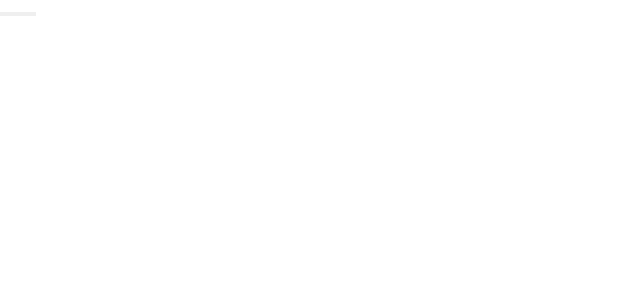
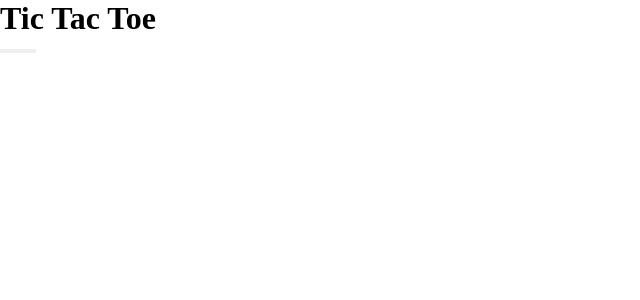
Before and after one commit to gerretkubota/tic-tac-toe-react-hooks, a React app: page / in a window 1280 px wide. Shown: the top 300 px of the page, without its empty margins (0-640 px from the left). Built offline with nearby package versions, Linux system fonts and the light colour scheme.

Commit message:
Adding Header component

```diff
--- a/src/App.jsx
+++ b/src/App.jsx
@@ -1,10 +1,12 @@
 import React from 'react';
 import Board from './components/Board.jsx';
+import Header from './components/Header.jsx';
 
 import '../public/styles/main.css';
 
 const App = () => (
   <div className="app column column-center">
+    <Header title="Tic Tac Toe" />
     <Board />
   </div>
 );
--- /dev/null
+++ b/src/components/Header.jsx
@@ -0,0 +1,14 @@
+import React from 'react';
+import PropTypes from 'prop-types';
+
+const Header = ({ title }) => (
+  <header>
+    <h1>{title}</h1>
+  </header>
+);
+
+Header.propTypes = {
+  title: PropTypes.string,
+};
+
+export default Header;
```
